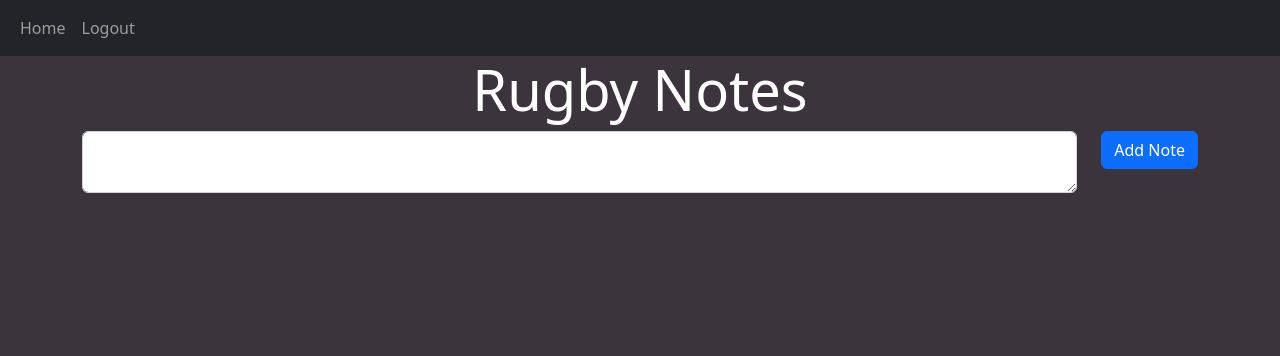
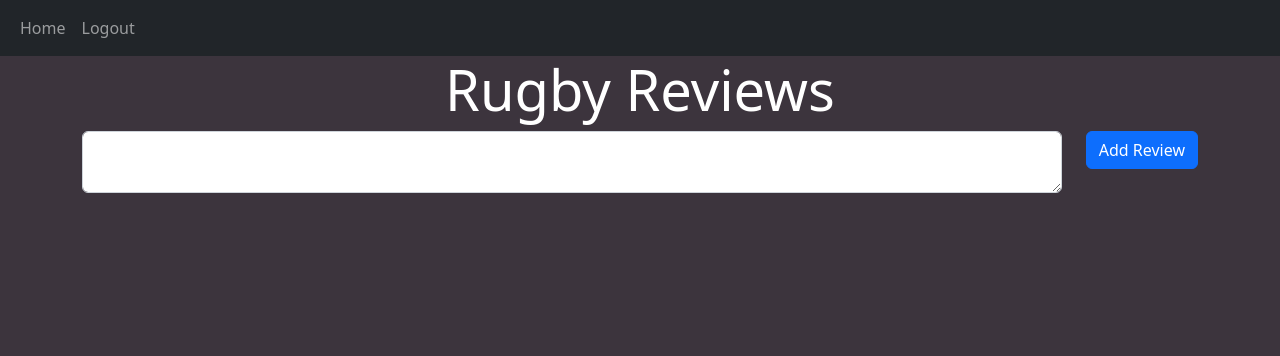
Before and after one commit to ojalaw/suport_MP3, a Flask app: page /rugby in a window 1280 px wide. Shown: the top 356 px of the page. Run offline with Flask 3, Linux system fonts and the light colour scheme; the visitor is signed in with stand-in values (Sample User, id 1); data that the repository does not hold is empty.

Commit message:
Major update to multiple pages
Changes name of Note in models.py to review is it is now starting to reflect a review rather than a note. Had to replace 'note' with 'review' on multiple pages.

```diff
--- a/suport/__init__.py
+++ b/suport/__init__.py
@@ -18,7 +18,7 @@ def flask_app():
     app.register_blueprint(views, url_prefix='/')
     app.register_blueprint(auth, url_prefix='/')
 
-    from .models import User, Note
+    from .models import User, Review
 
     with app.app_context():
         db.create_all()
--- a/suport/models.py
+++ b/suport/models.py
@@ -3,7 +3,7 @@ from flask_login import UserMixin
 from sqlalchemy.sql import func
 
 
-class Note(db.Model):
+class Review(db.Model):
     id = db.Column(db.Integer, primary_key=True)
     data = db.Column(db.String(10000))
     date = db.Column(db.DateTime(timezone=True), default=func.now())
@@ -16,4 +16,4 @@ class User(db.Model, UserMixin):
     email = db.Column(db.String(255), unique=True)
     password = db.Column(db.String(255))
     username = db.Column(db.String(255))
-    notes = db.relationship('Note', backref='user')
+    reviews = db.relationship('Review', backref='user')
--- a/suport/static/script.js
+++ b/suport/static/script.js
@@ -1,29 +1,29 @@
-function deleteNote(noteId) {
-    fetch("/delete-note", {
+function deleteReview(reviewId) {
+    fetch("/delete-review", {
       method: "POST",
-      body: JSON.stringify({ noteId: noteId }),
+      body: JSON.stringify({ reviewId: reviewId }),
     }).then(response => {
-        showConfirmMessage("Note deleted!");
+        showConfirmMessage("Rview deleted!");
       })
 
     }
 
-  function showEditNoteForm(noteId) {
-    const form = document.getElementById(`edit-note-form-${noteId}`);
+  function showEditReviewForm(reviewId) {
+    const form = document.getElementById(`edit-review-form-${reviewId}`);
     form.style.display = form.style.display === 'none' ? 'block' : 'none';
 }
 
-function saveEditedNote(noteId) {
-    const form = document.getElementById(`edit-note-form-${noteId}`);
+function saveEditedReview(reviewId) {
+    const form = document.getElementById(`edit-review-form-${reviewId}`);
     const newText = form.querySelector('input[name="text"]').value;
 
-    fetch('/edit-note', {
+    fetch('/edit-review', {
         method: 'POST',
         headers: {
             'Content-Type': 'application/json'
         },
         body: JSON.stringify({
-            noteId: noteId,
+            reviewId: reviewId,
             text: newText
         })
     })
--- a/suport/templates/rugby.html
+++ b/suport/templates/rugby.html
@@ -3,23 +3,23 @@
 {% block title %}Rugby{% endblock %}
 
 {% block content %}
-<h1 class="display-4">Rugby Notes</h1>
+<h1 class="display-4">Rugby Reviews</h1>
 
-<ul class="list-group" id="notes">
-  {% for note in notes %}
+<ul class="list-group" id="review">
+  {% for review in reviews %}
   <li class="list-group-item">
-    {{ note.data }}
+    {{ review.data }}
 
-    {% if note.user_id == current_user.id %}
-        <button type="button" class="btn btn-primary" onclick="showEditNoteForm('{{ note.id }}')">Edit</button>
-        <button type="button" class="btn-close" onClick="deleteNote('{{ note.id }}')"></button>
+    {% if review.user_id == current_user.id %}
+        <button type="button" class="btn btn-primary" onclick="showEditReviewForm('{{ review.id }}')">Edit</button>
+        <button type="button" class="btn-close" onClick="deleteReview('{{ review.id }}')"></button>
     {% endif %}
 
-    <small>Added by: {{ note.user.username }} on {{ note.date.strftime('%Y-%m-%d %H:%M:%S') }}</small>
+    <small>Added by: {{ review.user.username }} on {{ review.date.strftime('%Y-%m-%d %H:%M:%S') }}</small>
 
-    <div id="edit-note-form-{{ note.id }}" class="edit-note-form" style="display: none;">
-        <form onsubmit="event.preventDefault(); saveEditedNote('{{ note.id }}');">
-            <input type="text" name="text" value="{{ note.data }}">
+    <div id="edit-review-form-{{ review.id }}" class="edit-review-form" style="display: none;">
+        <form onsubmit="event.preventDefault(); saveEditedReview('{{ review.id }}');">
+            <input type="text" name="text" value="{{ review.data }}">
             <button type="submit">Save</button>
         </form>
     </div>
@@ -30,10 +30,10 @@
 <form method="POST">
   <div class="row">
     <div class="col">
-      <textarea name="note" id="note" class="form-control"></textarea>
+      <textarea name="review" id="review" class="form-control"></textarea>
     </div>
     <div class="col-auto">
-      <button type="submit" class="btn btn-primary">Add Note</button>
+      <button type="submit" class="btn btn-primary">Add Review</button>
     </div>
   </div>
   <input type="hidden" name="sport" value="rugby">
--- a/suport/views.py
+++ b/suport/views.py
@@ -1,6 +1,6 @@
 from flask import Blueprint, render_template, request, flash, jsonify
 from flask_login import login_required, current_user
-from .models import Note, User
+from .models import Review, User
 from . import db
 import json
 
@@ -10,65 +10,65 @@ views = Blueprint('views', __name__)
 @login_required
 def football():
     if request.method == 'POST':
-        note_data = request.form.get('note')
-        new_note = Note(data=note_data, user_id=current_user.id, sport='football')
-        db.session.add(new_note)
+        review_data = request.form.get('review')
+        new_review = Review(data=review_data, user_id=current_user.id, sport='football')
+        db.session.add(new_review)
         db.session.commit()
-        flash('Note added to Football!', category='success')
-    notes = Note.query.filter_by(sport='football').all()
-    return render_template("football.html", notes=notes)
+        flash('Review added to Football!', category='success')
+    reviews = Review.query.filter_by(sport='football').all()
+    return render_template("football.html", reviews=reviews)
 
 @views.route('/formula1', methods=['GET', 'POST'])
 @login_required
 def formula1():
     if request.method == 'POST':
-        note_data = request.form.get('note')
-        new_note = Note(data=note_data, user_id=current_user.id, sport='formula1')
-        db.session.add(new_note)
+        review_data = request.form.get('review')
+        new_review = Review(data=review_data, user_id=current_user.id, sport='formula1')
+        db.session.add(new_review)
         db.session.commit()
-        flash('Note added to Formula1!', category='success')
-    notes = Note.query.filter_by(sport='formula1').all()
-    return render_template("formula1.html", notes=notes)
+        flash('Review added to Formula1!', category='success')
+    reviews = Review.query.filter_by(sport='formula1').all()
+    return render_template("formula1.html", reviews=reviews)
 
 @views.route('/rugby', methods=['GET', 'POST'])
 @login_required
 def rugby():
     if request.method == 'POST':
-        note_data = request.form.get('note')
-        new_note = Note(data=note_data, user_id=current_user.id, sport='rugby')
-        db.session.add(new_note)
+        review_data = request.form.get('review')
+        new_review = Review(data=review_data, user_id=current_user.id, sport='rugby')
+        db.session.add(new_review)
         db.session.commit()
-        flash('Note added to Rugby!', category='success')
-    notes = Note.query.filter_by(sport='rugby').all()
-    return render_template("rugby.html", notes=notes)
+        flash('Review added to Rugby!', category='success')
+    reviews = Review.query.filter_by(sport='rugby').all()
+    return render_template("rugby.html", reviews=reviews)
 
 @views.route('/')
 def overview():
     return render_template("overview.html")
 
-@views.route('/delete-note', methods=['POST'])
+@views.route('/delete-review', methods=['POST'])
 @login_required
-def delete_note():
-    note = json.loads(request.data)
-    noteId = note['noteId']
-    note = Note.query.get(noteId)
-    if note:
-        if note.user_id == current_user.id:
-            db.session.delete(note)
+def delete_review():
+    review = json.loads(request.data)
+    reviewId = review['reviewId']
+    review = Review.query.get(reviewId)
+    if review:
+        if review.user_id == current_user.id:
+            db.session.delete(review)
             db.session.commit()
 
     return jsonify({})
 
-@views.route('/edit-note', methods=['POST'])
+@views.route('/edit-review', methods=['POST'])
 @login_required
-def edit_note():
+def edit_review():
     data = json.loads(request.data)
-    noteId = data['noteId']
+    reviewId = data['reviewId']
     newText = data['text']
-    note = Note.query.get(noteId)
-    if note and note.user_id == current_user.id:
-        note.data = newText
+    review = Review.query.get(reviewId)
+    if review and review.user_id == current_user.id:
+        review.data = newText
         db.session.commit()
-        return jsonify({"message": "Note updated successfully!"})
+        return jsonify({"message": "Review updated successfully!"})
     else:
-        return jsonify({"error": "Note not found or unauthorized!"}), 400
+        return jsonify({"error": "Review not found or unauthorized!"}), 400
```
Also changed, not shown: suport/templates/football.html (+13 -13 lines), suport/templates/formula1.html (+13 -13 lines).
